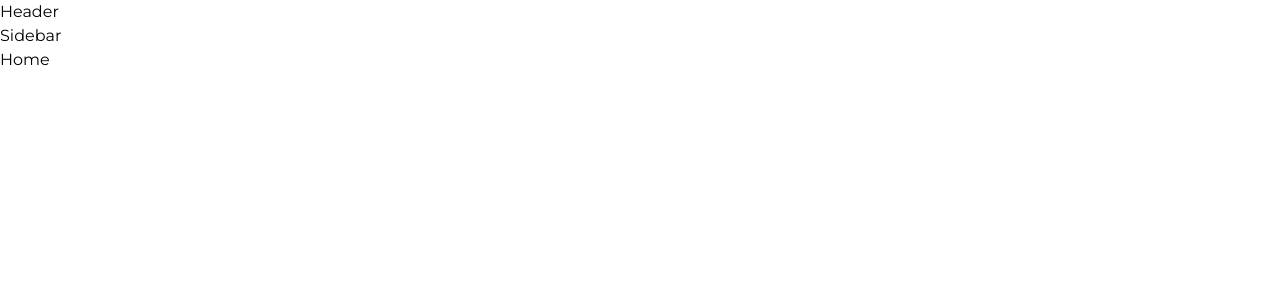
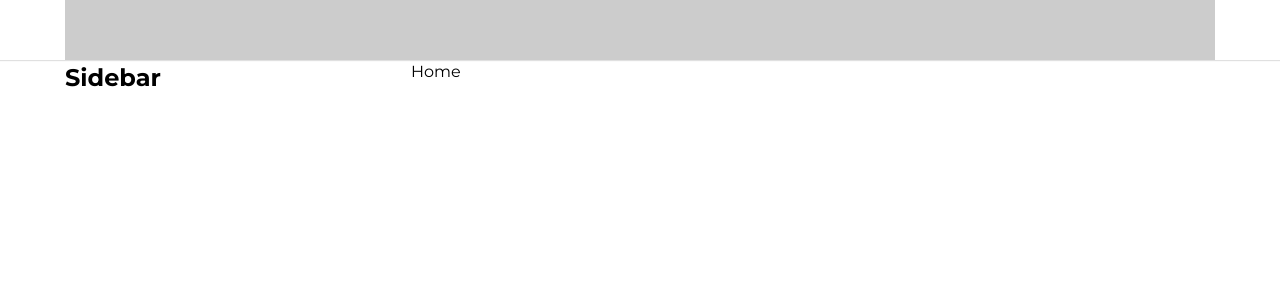
Before and after one commit to phuclh1406/tiktok-ui, a React (Create React App) app: page / in a window 1280 px wide. Shown: the top 300 px of the page. Built offline with nearby package versions, Linux system fonts and the light colour scheme.

Commit message:
Dung khung layout mac dinh

```diff
--- a/package.json
+++ b/package.json
@@ -6,6 +6,7 @@
     "@testing-library/jest-dom": "^5.16.5",
     "@testing-library/react": "^13.4.0",
     "@testing-library/user-event": "^13.5.0",
+    "classnames": "^2.3.2",
     "normalize.css": "^8.0.1",
     "react": "^18.2.0",
     "react-dom": "^18.2.0",
--- a/src/components/GlobalStyles/GlobalStyles.scss
+++ b/src/components/GlobalStyles/GlobalStyles.scss
@@ -3,9 +3,15 @@
 
 :root {
     --primary: #fe2c55;
+
+    //Deafault layout
+    --default-layout-header-height: 60px;
+    --default-layout-width: 1150px;
 }
 
 * {
+    margin: 0;
+    padding: 0;
     box-sizing: border-box;
 }
 
--- /dev/null
+++ b/src/components/Layout/DefaultLayout/DefaultLayout.module.scss
@@ -0,0 +1,15 @@
+.wrapper {
+    display: flex;
+    flex-direction: column;
+    align-items: center;
+}
+
+.container {
+    width: var(--default-layout-width);
+    display: flex;
+}
+
+.content {
+    flex: 1;
+
+}
--- /dev/null
+++ b/src/components/Layout/DefaultLayout/Sidebar/Sidebar.module.scss
@@ -0,0 +1,4 @@
+.wrapper {
+    width: 346px;
+
+}
--- a/src/components/Layout/DefaultLayout/Sidebar/index.js
+++ b/src/components/Layout/DefaultLayout/Sidebar/index.js
@@ -1,9 +1,14 @@
-import React from 'react'
+import classNames from 'classnames/bind';
+import styles from './Sidebar.module.scss';
+
+const cx = classNames.bind(styles);
 
 function Sidebar() {
   return (
-    <div>Sidebar</div>
-  )
+    <aside className={cx('wrapper')}>
+      <h2>Sidebar</h2>
+    </aside>
+  );
 }
 
-export default Sidebar
+export default Sidebar;
--- a/src/components/Layout/DefaultLayout/index.js
+++ b/src/components/Layout/DefaultLayout/index.js
@@ -1,15 +1,19 @@
+import classNames from 'classnames/bind'
 import Header from '~/components/Layout/components/Header'
+import styles from './DefaultLayout.module.scss'
 import Sidebar from './Sidebar'
 
 import React from 'react'
 
+
+const cx = classNames.bind(styles)
 function DefaultLayout({children}) {
   return (
-    <div>
+    <div className={cx('wrapper')}>
         <Header />
-        <div className="container">
+        <div className={cx('container')}>
             <Sidebar />
-            <div className = "content">
+            <div className = {cx('content')}>
                 {children}
             </div>
         </div>
--- a/src/components/Layout/HeaderOnly/index.js
+++ b/src/components/Layout/HeaderOnly/index.js
@@ -2,7 +2,7 @@
 
 import React from 'react'
 
-function DefaultLayout({children}) {
+function HeaderOnly({children}) {
   return (
     <div>
         <Header />
@@ -15,4 +15,4 @@
   )
 }
 
-export default DefaultLayout
+export default HeaderOnly
--- /dev/null
+++ b/src/components/Layout/components/Header/Header.module.scss
@@ -0,0 +1,13 @@
+.wrapper {
+  width: 100%;
+  height: var(--default-layout-header-height);
+  box-shadow: 0px 1px 1px rgb(0 0 0 / 12%);
+  display: flex;
+  justify-content: center;
+}
+
+.inner {
+  height: 100%;
+  width: var(--default-layout-width);
+  background-color: #ccc;
+}
--- a/src/components/Layout/components/Header/index.js
+++ b/src/components/Layout/components/Header/index.js
@@ -1,9 +1,14 @@
-import React from 'react'
+import classNames from 'classnames/bind';
+import styles from './Header.module.scss';
 
-function  Header() {
+const cx = classNames.bind(styles);
+
+function Header() {
   return (
-    <div> Header</div>
-  )
+    <header className={cx('wrapper')}>
+      <div className={cx('inner')}></div>
+    </header>
+  );
 }
 
-export default  Header
+export default Header;
```
Also changed, not shown: 1 other file (tests, documents, lock files or other folders).
